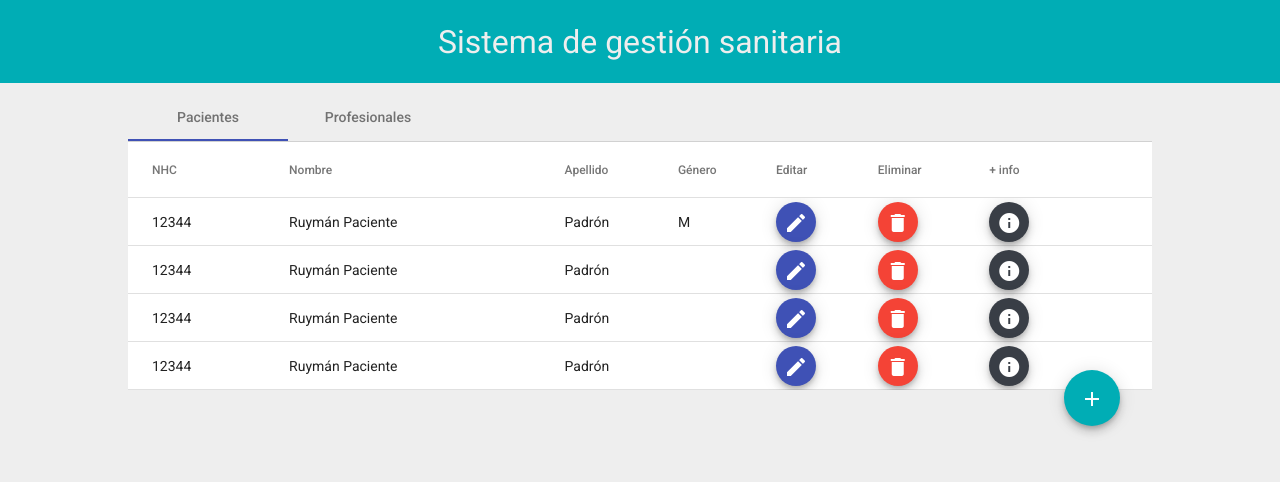
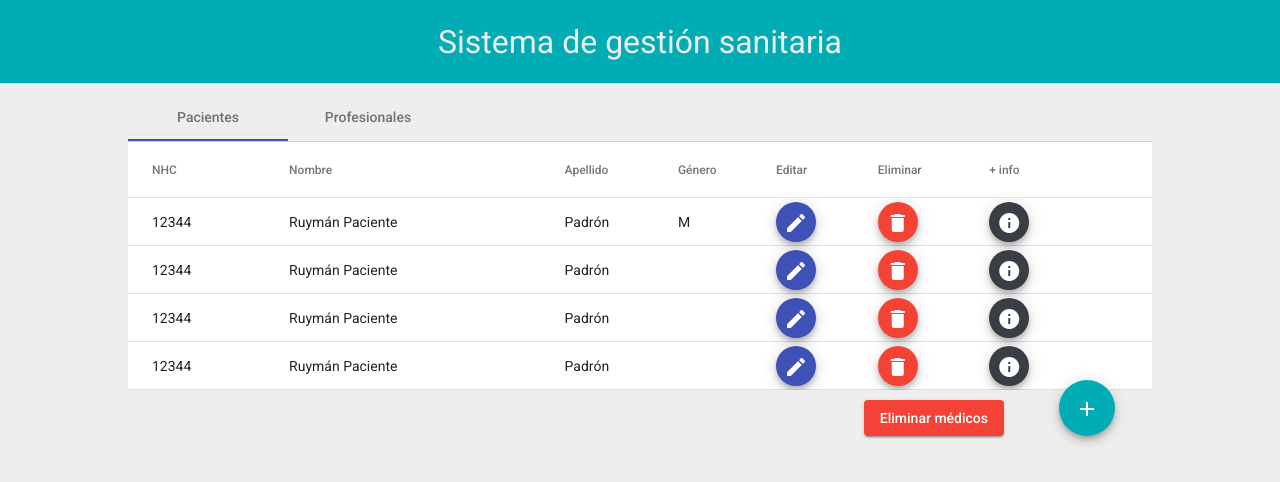
Before and after one commit to Ruymy7/ProyectoAngular_HIS, an Angular app: page /users in a window 1280 px wide. Shown: the top 482 px of the page. Built offline with nearby package versions, Linux system fonts and the light colour scheme; data requests are answered from the project's data file.

Commit message:
Add functionallity to delete all doctors

```diff
--- a/src/app/user/user-list/user-list.component.html
+++ b/src/app/user/user-list/user-list.component.html
@@ -79,9 +79,9 @@
           <td mat-cell *matCellDef="let element"> {{element.lastName}} </td>
         </ng-container>
 
-        <ng-container matColumnDef="gender">
-          <th mat-header-cell *matHeaderCellDef> Género </th>
-          <td mat-cell *matCellDef="let element"> {{element.gender}} </td>
+        <ng-container matColumnDef="type">
+          <th mat-header-cell *matHeaderCellDef> Tipo </th>
+          <td mat-cell *matCellDef="let element"> {{element.professionalType}} </td>
         </ng-container>
 
         <ng-container matColumnDef="edit">
@@ -122,7 +122,8 @@
     </mat-tab>
   </mat-tab-group>
   <div class="tableFooter">
-    <button mat-fab aria-label="Nuevo usuario" title="Añadir usuario" id="addBtn" routerLink="/users/add">
+    <button mat-raised-button color="warn" (click)="deleteDoctors()">Eliminar médicos</button>
+    <button mat-fab aria-label="Nuevo usuario" title="Añadir usuario" id="addBtn" routerLink="/users/new">
       <mat-icon>add</mat-icon>
     </button>
   </div>
--- a/src/app/user/user-list/user-list.component.scss
+++ b/src/app/user/user-list/user-list.component.scss
@@ -36,5 +36,8 @@
     display: flex;
     justify-content: flex-end;
     align-items: flex-end;
+    button {
+      margin: 10px 5px 0px 50px;
+    }
   }
 }
--- a/src/app/user/user-list/user-list.component.ts
+++ b/src/app/user/user-list/user-list.component.ts
@@ -16,7 +16,7 @@ export class UserListComponent {
   patients: Patient[]
   professionals: Professional[]
   patientDisplayedColumns = ['NHC', 'name', 'lastName', 'gender', 'edit', 'delete', 'more']
-  professionalDisplayedColumns = ['medicalBoardNumber', 'name', 'lastName', 'gender', 'edit', 'delete', 'more']
+  professionalDisplayedColumns = ['medicalBoardNumber', 'name', 'lastName', 'type', 'edit', 'delete', 'more']
 
   constructor(private userService: UserService, private router: Router, private dialog: MatDialog) { }
 
@@ -59,4 +59,14 @@ export class UserListComponent {
   editUser(row: User): void {
     this.router.navigate(['/users/edit/' + row.id])
   }
+
+  deleteDoctors(): void {
+    let doctors: number[] = []
+    this.professionals.forEach((professional, index) => {
+      if (professional.hasOwnProperty('professionalType') && professional.professionalType === 'Médico') {
+        doctors.push(professional.id)
+      }
+    })
+    this.userService.deleteUsers(doctors).then(() => this.getAllUsers())
+  }
 }
--- a/src/app/user/user.service.ts
+++ b/src/app/user/user.service.ts
@@ -27,5 +27,12 @@ export class UserService {
   deleteUser(id: number): Observable<Patient | Professional> {
     return this.httpClient.delete<Patient | Professional>(environment.API_URL + `users/${id}`)
   }
+  deleteUsers(ids: number[]): Promise<object> { // This is a solution if the backend doesn't support multiple deletion
+    let promiseArray:Promise<object>[] = []
+    ids.forEach(id => {
+      promiseArray.push(this.httpClient.delete(environment.API_URL + `users/${id}`).toPromise())
+    })
+    return Promise.all(promiseArray)
+  }
 
 }
```
